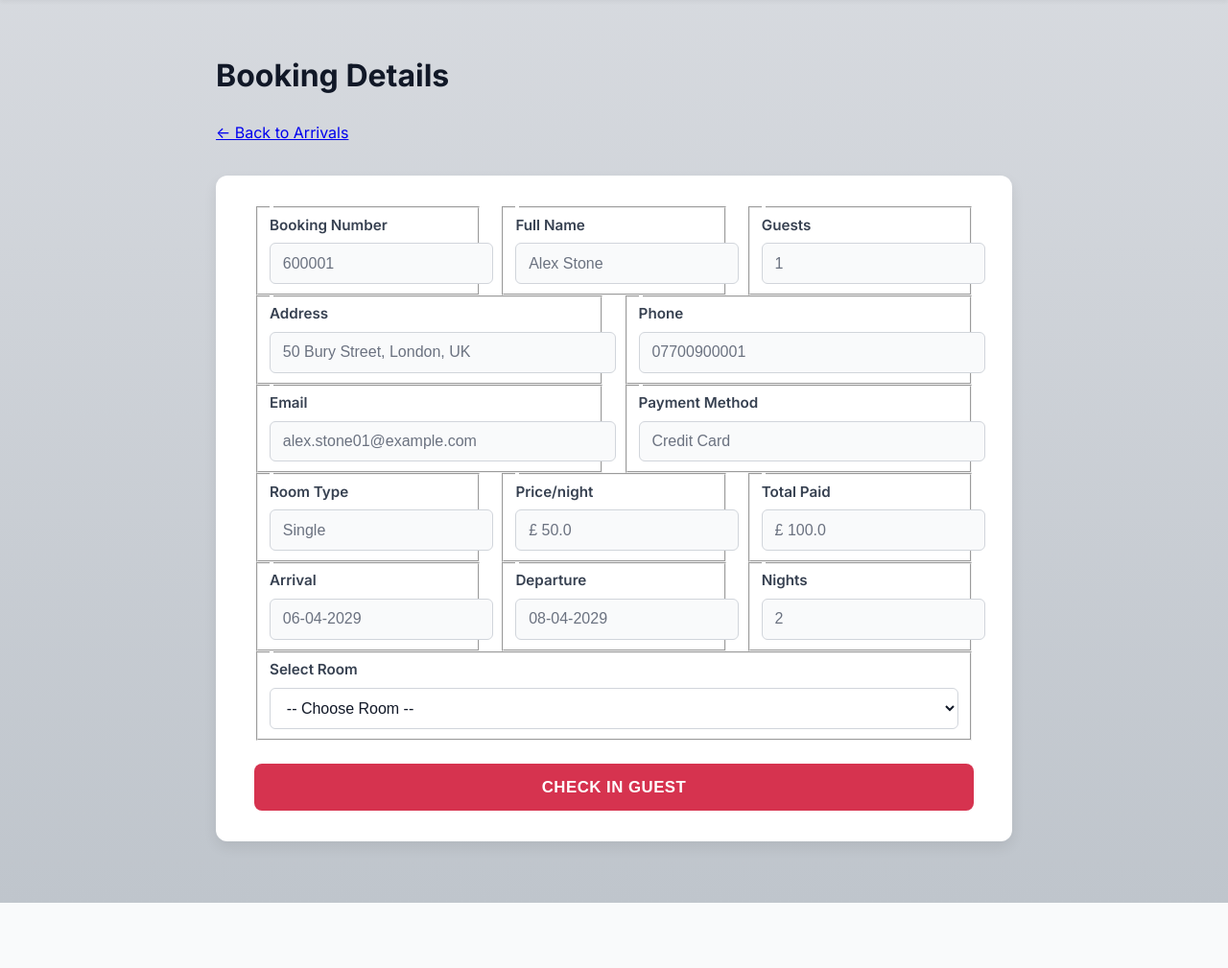
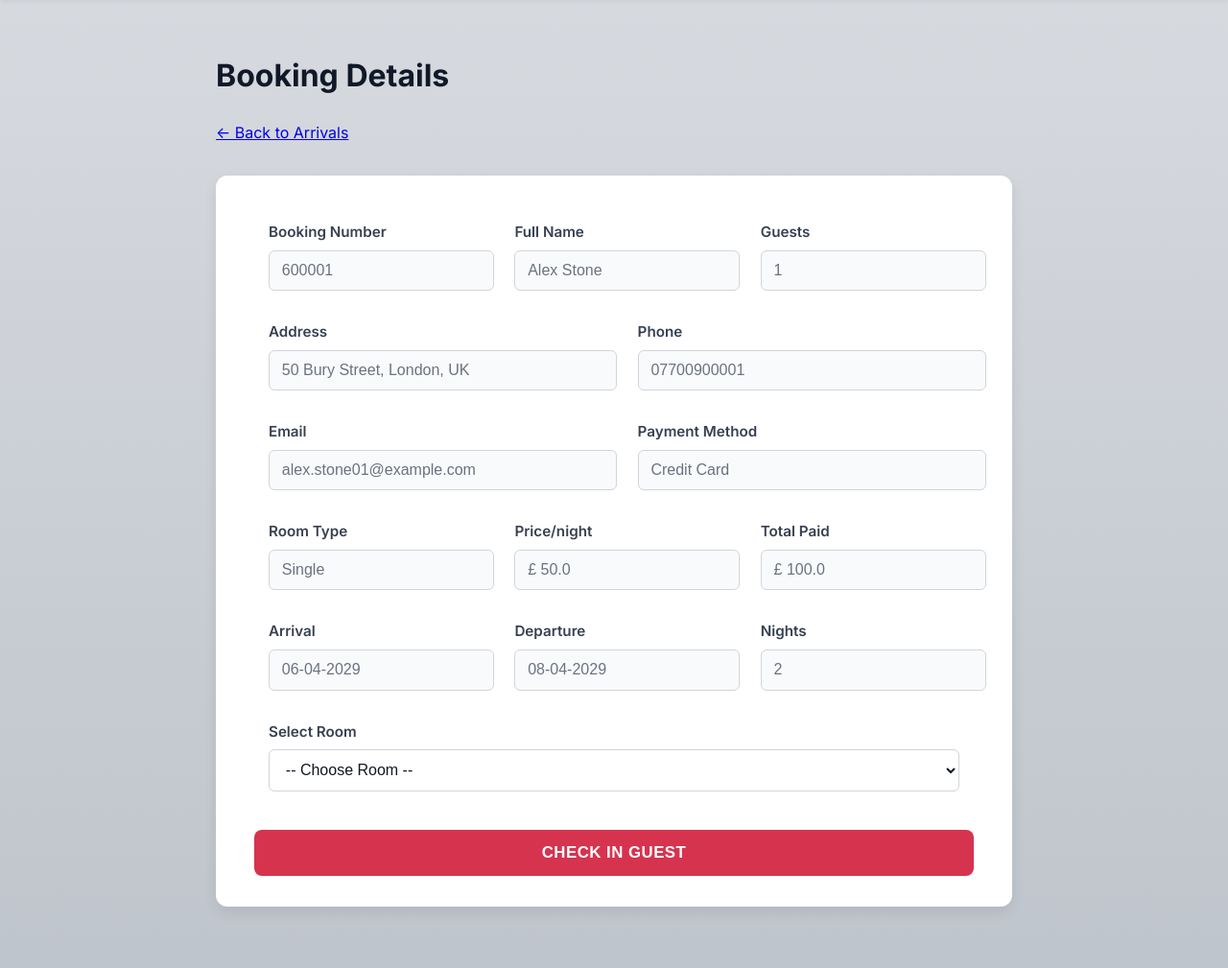
Before and after one commit to alessioriga/Hotel-Room-Management-System, a Flask app: page /arrivals/1 in a window 1280 px wide. Shown: the part 67-1076 px from the top of the page at 96% size. Before the commit the page ends 1008 px from the top, so only its background shows below. Run offline with Flask 3, Linux system fonts and the light colour scheme; the visitor is signed in with stand-in values (Sample User, id 1); data comes from the database, SQL or seed files in the repository.

Commit message:
Update booking_details.html

```diff
--- a/templates/booking_details.html
+++ b/templates/booking_details.html
@@ -10,104 +10,90 @@
 
         <section class="three-cols">
 
-            <fieldset>
-                <legend></legend>
+            <div>
                 <label for="booking_number">Booking Number</label>
                 <input type="text" id="booking_number" name="booking_number" value="{{ booking['booking_number'] }}" readonly>
-            </fieldset>
+            </div>
 
-            <fieldset>
-                <legend></legend>
+            <div>
                 <label for="name">Full Name</label>
                 <input type="text" id="name" name="name" value="{{ booking['customer_name'] }}" readonly>
-            </fieldset>
+            </div>
 
-            <fieldset>
-                <legend></legend>
+            <div>
                 <label for="guest">Guests</label>
                 <input type="text" id="guest" value="{{ booking['number_guests'] }}" readonly>
-            </fieldset>
+            </div>
 
         </section>
 
         <section class="two-cols">
 
-            <fieldset>
-                <legend></legend>
+            <div>
                 <label for="address">Address</label>
                 <input type="text" id="address" name="address" value="{{ booking['address'] }}" readonly>
-            </fieldset>
+            </div>
 
-            <fieldset>
-                <legend></legend>
+            <div>
                 <label for="phone">Phone</label>
                 <input type="text" id="phone" name="phone" value="{{ booking['phone'] }}" readonly>
-            </fieldset>
+            </div>
 
         </section>
 
         <section class="two-cols">
 
-            <fieldset>
-                <legend></legend>
+            <div>
                 <label for="email">Email</label>
                 <input type="email" id="email" name="email" value="{{ booking['email'] }}" readonly>
-            </fieldset>
+            </div>
 
-            <fieldset>
-                <legend></legend>
+            <div>
                 <label for="payment_method">Payment Method</label>
                 <input type="text" id="payment_method" name="payment_method" value="{{ booking['payment_method'] }}" readonly>
-            </fieldset>
+            </div>
 
         </section>
 
         <section class="three-cols">
 
-            <fieldset>
-                <legend></legend>
+            <div>
                 <label for="room_type">Room Type</label>
                 <input type="text" id="room_type" name="room_type" value="{{ booking['room_type'] }}" readonly>
-            </fieldset>
+            </div>
 
-            <fieldset>
-                <legend></legend>
+            <div>
                 <label for="price_per_night">Price/night</label>
                 <input type="text" id="price_per_night" value="£ {{ booking['price_per_night'] }}" readonly>
-            </fieldset>
+            </div>
 
-            <fieldset>
-                <legend></legend>
+            <div>
                 <label for="total">Total Paid</label>
                 <input type="text" id="total" value="£ {{ booking['total_amount'] }}" readonly>
-            </fieldset>
+            </div>
 
         </section>
 
         <section class="three-cols">
 
-            <fieldset>
-                <legend></legend>
+            <div>
                 <label for="arrival">Arrival</label>
                 <input type="text" id="arrival" value="{{ booking['check_in_date'] }}" readonly>
-            </fieldset>
+            </div>
 
-            <fieldset>
-                <legend></legend>
+            <div>
                 <label for="departure">Departure</label>
                 <input type="text" id="departure" value="{{ booking['check_out_date'] }}" readonly>
-            </fieldset>
+            </div>
 
-            <fieldset>
-                <legend></legend>
+            <div>
                 <label for="nights">Nights</label>
                 <input type="text" id="nights" value="{{ booking['number_of_nights'] }}" readonly>
-            </fieldset>
+            </div>
 
         </section>
 
-        <fieldset>
-            <legend></legend>
+        <div>
             <label for="room">Select Room</label>
 
             <select name="room_id" id="room" required>
@@ -119,7 +105,7 @@
                 {% endfor %}
             </select>
 
-        </fieldset>
+        </div>
 
         <button type="submit">
             CHECK IN GUEST
```
